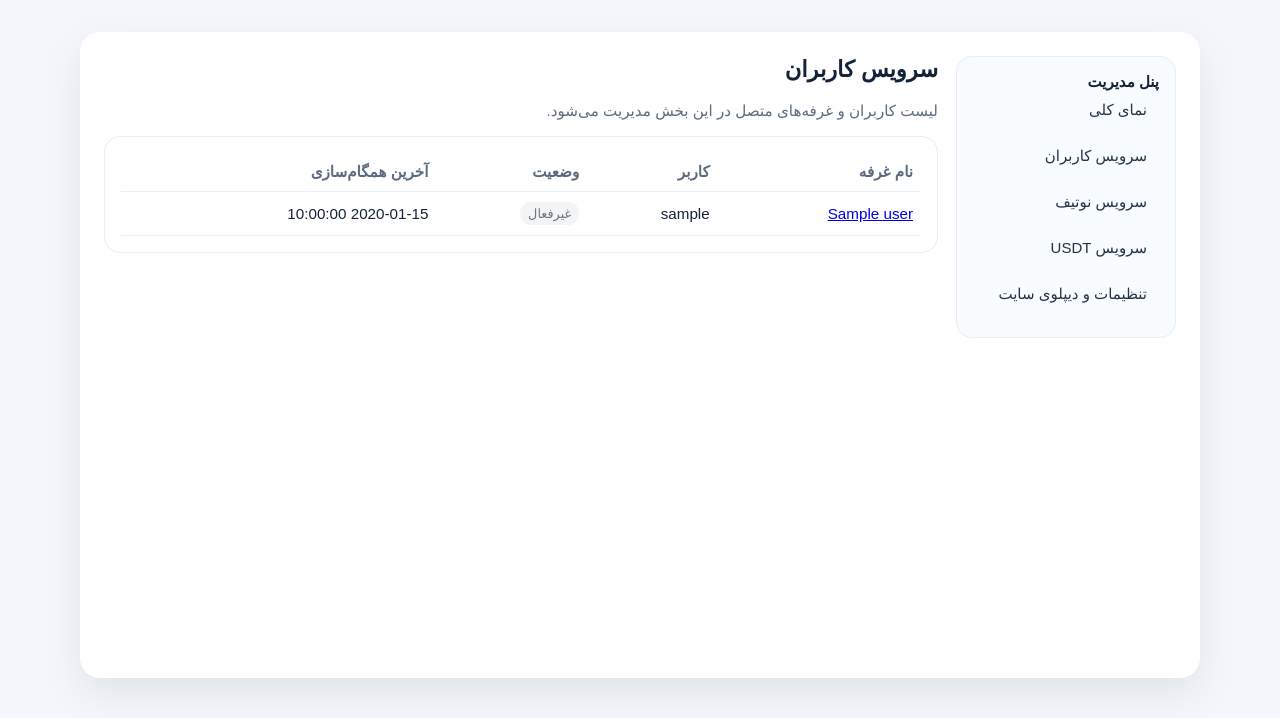
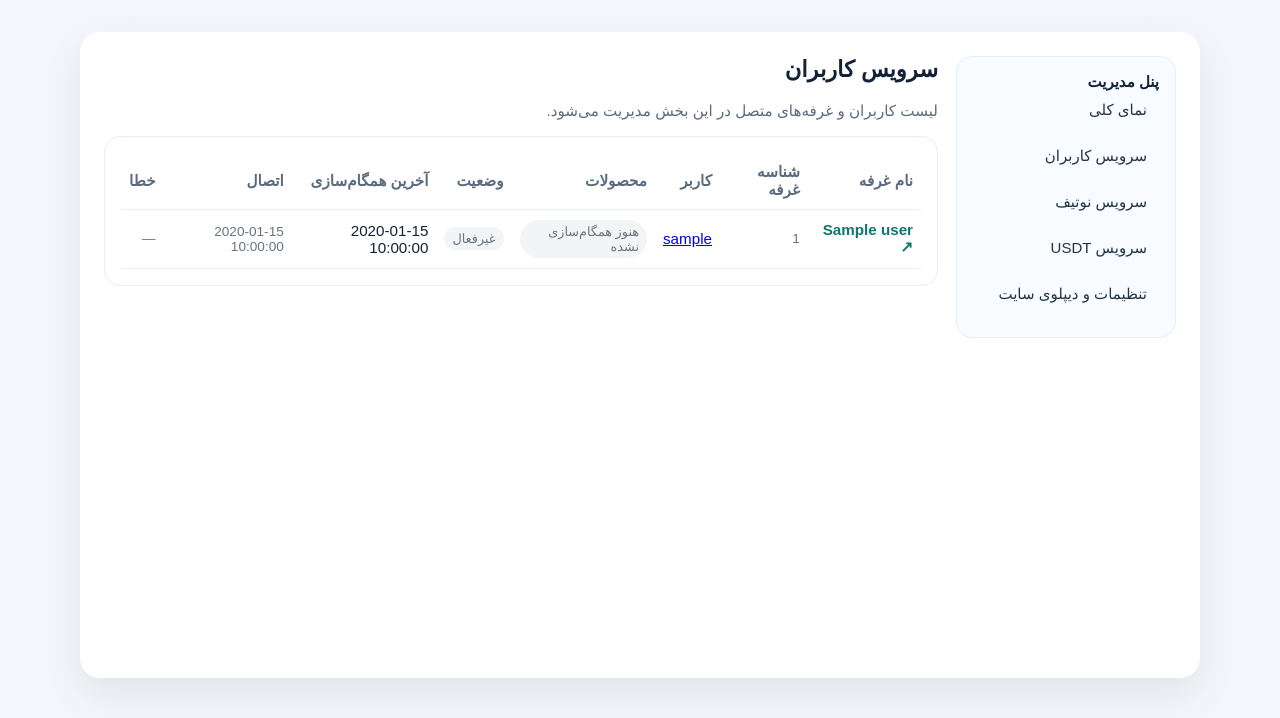
Before and after one commit to negarkamranian/qeimatyar, a FastAPI app: template app/templates/admin/users.html in a window 1280 px wide. Shown: the top 718 px of the page. Run offline with FastAPI, Linux system fonts and the light colour scheme; the template is opened without the code that fills it: most values are stand-ins (such as "Sample title", 1, 10 or a date in 2020).

Commit message:
feat(admin): enhance user management and dashboard visibility
Improve the admin panel by providing more detailed user information and
better dashboard metrics.

- Update admin dashboard to include a count of synchronized users
- Expand user list table to include vendor ID, product counts, connection
  status, and sync errors
- Add product title previews and direct links to Basalam profiles
- Implement token expiration detection and visual indicators in user
  details
- Add favicon support to admin login and base templates
- Optimize user data retrieval with a JOIN to include product counts and
  titles in a single query

```diff
--- a/app/main.py
+++ b/app/main.py
@@ -63,18 +63,37 @@ def _admin_session(request: Request | None) -> bool:
 
 def admin_dashboard_context(request: Request | None) -> dict[str, Any]:
     users = rows(
-        """SELECT user_id, vendor_title, user_name, sync_status, last_synced_at, connected_at
-        FROM accounts ORDER BY connected_at DESC, user_id DESC""",
+        """SELECT a.user_id, a.vendor_id, a.vendor_title, a.user_name, a.sync_status,
+        a.last_synced_at, a.connected_at, a.sync_error, a.token_expires_at,
+        COUNT(mp.product_id) AS product_count,
+        GROUP_CONCAT(mp.title, ' | ') AS product_titles
+        FROM accounts a
+        LEFT JOIN merchant_products mp ON mp.user_id = a.user_id
+        GROUP BY a.user_id
+        ORDER BY a.connected_at DESC, a.user_id DESC""",
     )
     for user in users:
         user["is_active"] = user.get("sync_status") in {"running", "queued"}
+        user["products_synced"] = user.get("product_count", 0) > 0
+        user["product_titles"] = user.get("product_titles") or ""
+        user["token_expired"] = _is_token_expired(user.get("token_expires_at"))
     return {
         "settings": settings,
         "admin_settings_file": settings.admin_settings_file,
         "users": users,
         "user_count": len(users),
         "active_users": sum(1 for user in users if user["is_active"]),
+        "synced_users": sum(1 for user in users if user["products_synced"]),
     }
+
+
+def _is_token_expired(expires_at: str | None) -> bool:
+    if not expires_at:
+        return True
+    try:
+        return datetime.fromisoformat(expires_at) <= datetime.now(timezone.utc)
+    except ValueError:
+        return True
 
 
 @app.get("/admin/login", response_class=HTMLResponse)
@@ -147,6 +166,7 @@ def admin_user_detail(request: Request, user_id: int) -> HTMLResponse:
             **_admin_context(request, "users"),
             "account": account[0],
             "products": products,
+            "now_iso": now_iso(),
         },
     )
 
--- a/app/templates/admin/base.html
+++ b/app/templates/admin/base.html
@@ -3,6 +3,7 @@
 <head>
   <meta charset="utf-8">
   <meta name="viewport" content="width=device-width, initial-scale=1">
+  <link rel="icon" href="/static/logo.jpg" type="image/jpeg">
   <title>{% block title %}پنل مدیریت — قیمت‌یار{% endblock %}</title>
   <link rel="stylesheet" href="/static/app.css?v=20260729-4">
   <style>
--- a/app/templates/admin/overview.html
+++ b/app/templates/admin/overview.html
@@ -13,8 +13,13 @@
     <strong>{{ active_users }}</strong>
   </div>
   <div class="summary-card">
+    <div class="hint">کاربران همگام‌سازی شده</div>
+    <strong>{{ synced_users }}</strong>
+  </div>
+  <div class="summary-card">
     <div class="hint">محیط اجرا</div>
     <strong>{{ settings.app_env }}</strong>
+  </div>
   </div>
   <div class="summary-card">
     <div class="hint">وضعیت USDT</div>
--- a/app/templates/admin/user_detail.html
+++ b/app/templates/admin/user_detail.html
@@ -8,12 +8,13 @@
   <table>
     <tr><th>شناسه کاربر</th><td>{{ account.user_id }}</td></tr>
     <tr><th>نام غرفه</th><td>{{ account.vendor_title }}</td></tr>
-    <tr><th>نام کاربری</th><td>{{ account.user_name or '-' }}</td></tr>
+    <tr><th>نام کاربری</th><td><a href="https://basalam.com/s/{{ account.vendor_id }}" target="_blank" rel="noopener">{{ account.user_name or '-' }} ↗</a></td></tr>
     <tr><th>شناسه فروشنده</th><td>{{ account.vendor_id }}</td></tr>
     <tr><th>وضعیت همگام‌سازی</th><td><span class="badge {% if account.sync_status != 'running' and account.sync_status != 'queued' %}inactive{% endif %}">{{ account.sync_status }}</span></td></tr>
     <tr><th>آخرین همگام‌سازی</th><td>{{ account.last_synced_at or 'هنوز' }}</td></tr>
     <tr><th>اتصال شده</th><td>{{ account.connected_at or '-' }}</td></tr>
     <tr><th>خطای همگام‌سازی</th><td>{{ account.sync_error or '—' }}</td></tr>
+    <tr><th>توکن</th><td>{{ account.token_expires_at or '-' }}{% if account.token_expires_at and account.token_expires_at <= now_iso() %}<span class="badge inactive">منقضی شده</span>{% endif %}</td></tr>
   </table>
 </div>
 <div class="card">
--- a/app/templates/admin/users.html
+++ b/app/templates/admin/users.html
@@ -9,21 +9,56 @@
       <thead>
         <tr>
           <th>نام غرفه</th>
+          <th>شناسه غرفه</th>
           <th>کاربر</th>
+          <th>محصولات</th>
           <th>وضعیت</th>
           <th>آخرین همگام‌سازی</th>
+          <th>اتصال</th>
+          <th>خطا</th>
         </tr>
       </thead>
       <tbody>
         {% for user in users %}
         <tr>
-          <td><a href="/admin/users/{{ user.user_id }}">{{ user.vendor_title }}</a></td>
-          <td>{{ user.user_name or '-' }}</td>
-          <td><span class="badge {% if not user.is_active %}inactive{% endif %}">{{ 'در حال کار' if user.is_active else 'غیرفعال' }}</span></td>
+          <td>
+            <a href="https://basalam.com/s/{{ user.vendor_id }}" target="_blank" rel="noopener"
+               style="color:#0f766e;font-weight:600;text-decoration:none;"
+               title="باز شدن در باسلام">
+              {{ user.vendor_title }}
+              <span aria-hidden="true"> ↗</span>
+            </a>
+          </td>
+          <td class="subtle">{{ user.vendor_id }}</td>
+          <td><a href="/admin/users/{{ user.user_id }}">{{ user.user_name or '-' }}</a></td>
+          <td>
+            {% if user.products_synced %}
+              <a href="/admin/users/{{ user.user_id }}" class="badge" title="مشاهده همه محصولات">
+                {{ user.product_count }} محصول
+              </a>
+              {% if user.product_titles %}
+                <div class="subtle" style="font-size:.8rem;margin-top:4px;">
+                  {{ user.product_titles[:120] }}{% if user.product_titles|length > 120 %}…{% endif %}
+                </div>
+              {% endif %}
+            {% else %}
+              <span class="badge inactive">هنوز همگام‌سازی نشده</span>
+            {% endif %}
+          </td>
+          <td>
+            <span class="badge {% if not user.is_active %}inactive{% endif %}">
+              {{ 'در حال کار' if user.is_active else 'غیرفعال' }}
+            </span>
+            {% if user.token_expired and not user.is_active %}
+              <div class="subtle" style="font-size:.8rem;margin-top:4px;">توکن منقضی شده</div>
+            {% endif %}
+          </td>
           <td>{{ user.last_synced_at or 'هنوز' }}</td>
+          <td class="subtle">{{ user.connected_at or '-' }}</td>
+          <td class="subtle">{% if user.sync_error %}{{ user.sync_error }}{% else %}—{% endif %}</td>
         </tr>
         {% else %}
-        <tr><td colspan="4" class="hint">هنوز کاربری متصل نشده است.</td></tr>
+        <tr><td colspan="8" class="hint">هنوز کاربری متصل نشده است.</td></tr>
         {% endfor %}
       </tbody>
     </table>
--- a/app/templates/admin_login.html
+++ b/app/templates/admin_login.html
@@ -3,6 +3,8 @@
 <head>
   <meta charset="utf-8">
   <meta name="viewport" content="width=device-width, initial-scale=1">
+  <link rel="icon" type="image/jpeg" href="/static/logo.jpg" sizes="any">
+  <link rel="shortcut icon" href="/static/logo.jpg" sizes="any">
   <title>ورود مدیریت — قیمت‌یار</title>
   <link rel="stylesheet" href="/static/app.css?v=20260729-4">
   <style>
```
